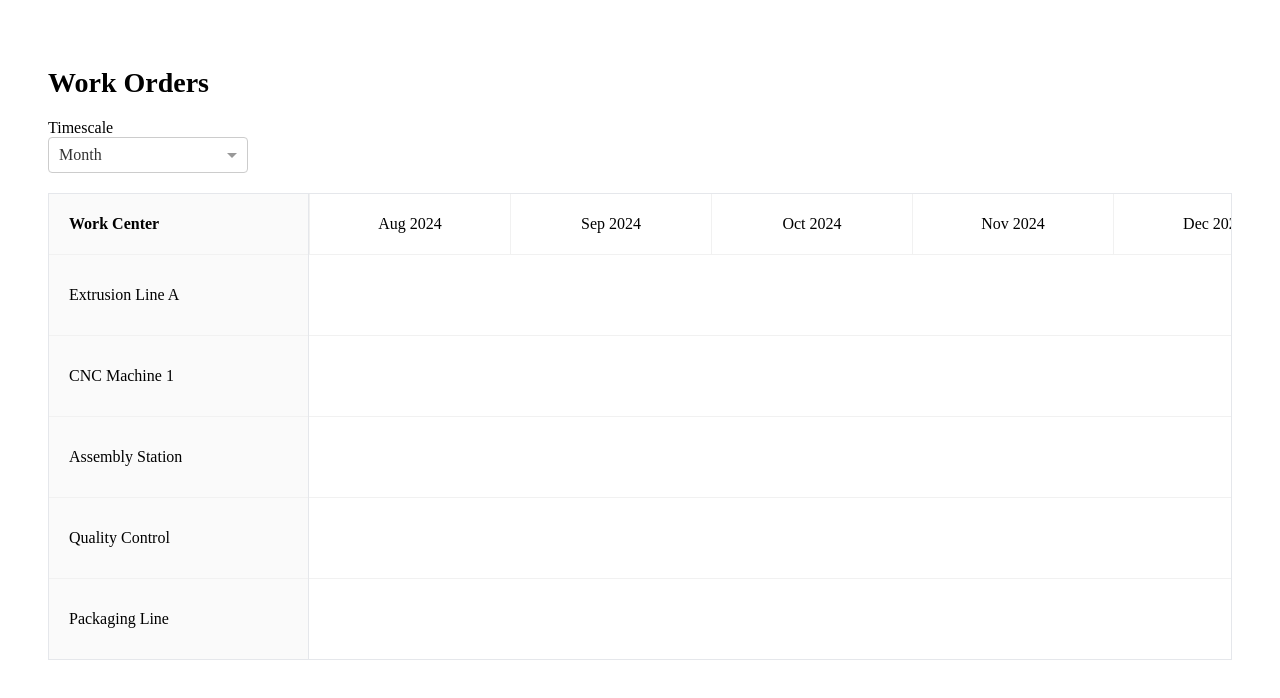
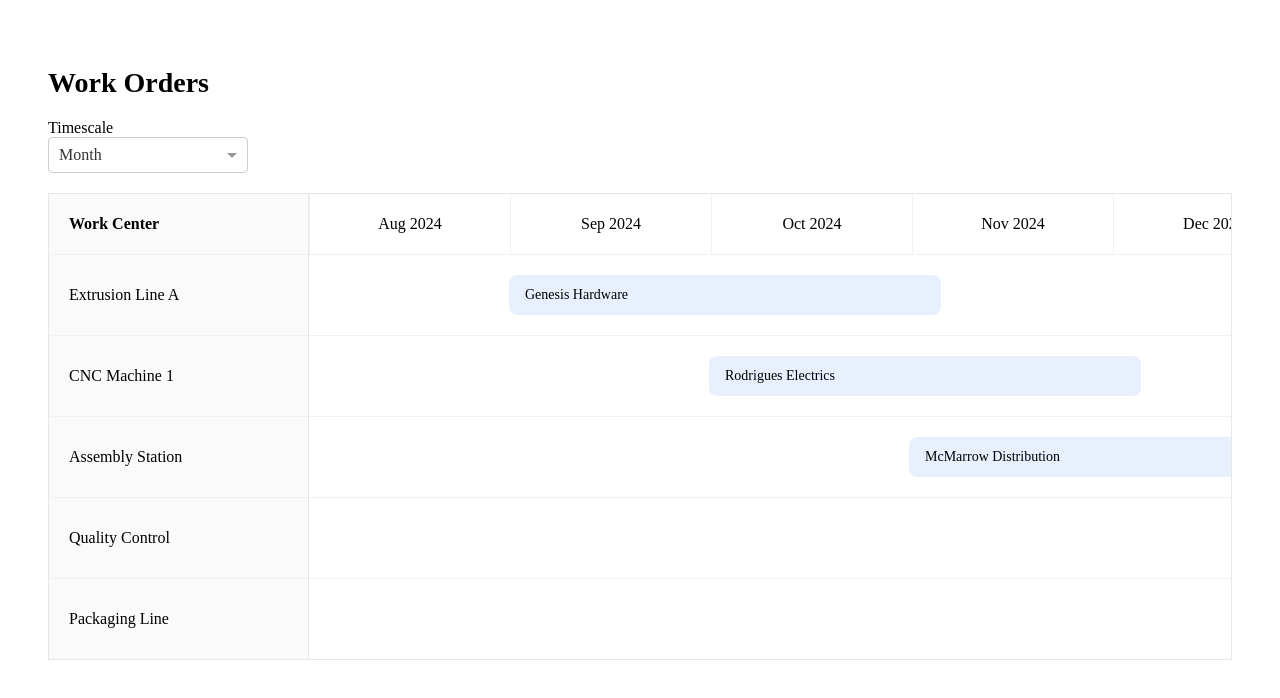
Before and after one commit to saiprathapsamanu-gif/timeline, an Angular app: page / in a window 1280 px wide. Shown: the top 698 px of the page. Built offline with nearby package versions, Linux system fonts and the light colour scheme.

Commit message:
feat: render static work order bars aligned to month grid

```diff
--- a/src/app/timeline/timeline.html
+++ b/src/app/timeline/timeline.html
@@ -28,8 +28,16 @@
       </div>
 
       <div class="timeline-body">
-        <div class="row" *ngFor="let wc of workCenters"></div>
-      </div>
+            <div class="row" *ngFor="let wc of workCenters">
+                <div
+                    class="bar"
+                    *ngFor="let order of workOrders"
+                    [ngStyle]="getBarStyle(order, wc)"
+                    >
+                    {{ order.name }}
+                </div>
+            </div>
+        </div>
     </div>
   </div>
 </div>
--- a/src/app/timeline/timeline.scss
+++ b/src/app/timeline/timeline.scss
@@ -57,7 +57,24 @@
   }
 }
 
+.timeline-body {
+  min-width: 1600px;  // 8 months × 200px
+}
+
 .timeline-body .row {
   height: 80px;
   border-top: 1px solid #f1f1f1;
+  position: relative;
 }
+
+.bar {
+  position: absolute;
+  top: 20px; // centers inside 80px row
+  height: 40px;
+  background: #e8f0fe;
+  border-radius: 8px;
+  padding: 0 16px;
+  display: flex;
+  align-items: center;
+  font-size: 14px;
+}
--- a/src/app/timeline/timeline.ts
+++ b/src/app/timeline/timeline.ts
@@ -1,12 +1,12 @@
 import { Component } from '@angular/core';
-import { NgFor } from '@angular/common';
+import { NgFor, NgStyle } from '@angular/common';
 import { FormsModule } from '@angular/forms';
 import { NgSelectModule } from '@ng-select/ng-select';
 
 @Component({
   selector: 'app-timeline',
   standalone: true,
-  imports: [NgFor, FormsModule, NgSelectModule],
+  imports: [NgFor, NgStyle, FormsModule, NgSelectModule],
   templateUrl: './timeline.html',
   styleUrls: ['./timeline.scss'],
 })
@@ -31,4 +31,37 @@
     'Feb 2025',
     'Mar 2025'
   ];
+
+  workOrders = [
+  {
+    workCenter: 'Extrusion Line A',
+    name: 'Genesis Hardware',
+    startMonthIndex: 1,
+    duration: 2
+  },
+  {
+    workCenter: 'CNC Machine 1',
+    name: 'Rodrigues Electrics',
+    startMonthIndex: 2,
+    duration: 2
+  },
+  {
+    workCenter: 'Assembly Station',
+    name: 'McMarrow Distribution',
+    startMonthIndex: 3,
+    duration: 3
+  }
+];
+
+getBarStyle(order: any, wc: string) {
+  if (order.workCenter !== wc) {
+    return { display: 'none' };
+  }
+
+  return {
+    left: `${order.startMonthIndex * 200}px`,
+    width: `${order.duration * 200}px`
+  };
 }
+
+}
```
